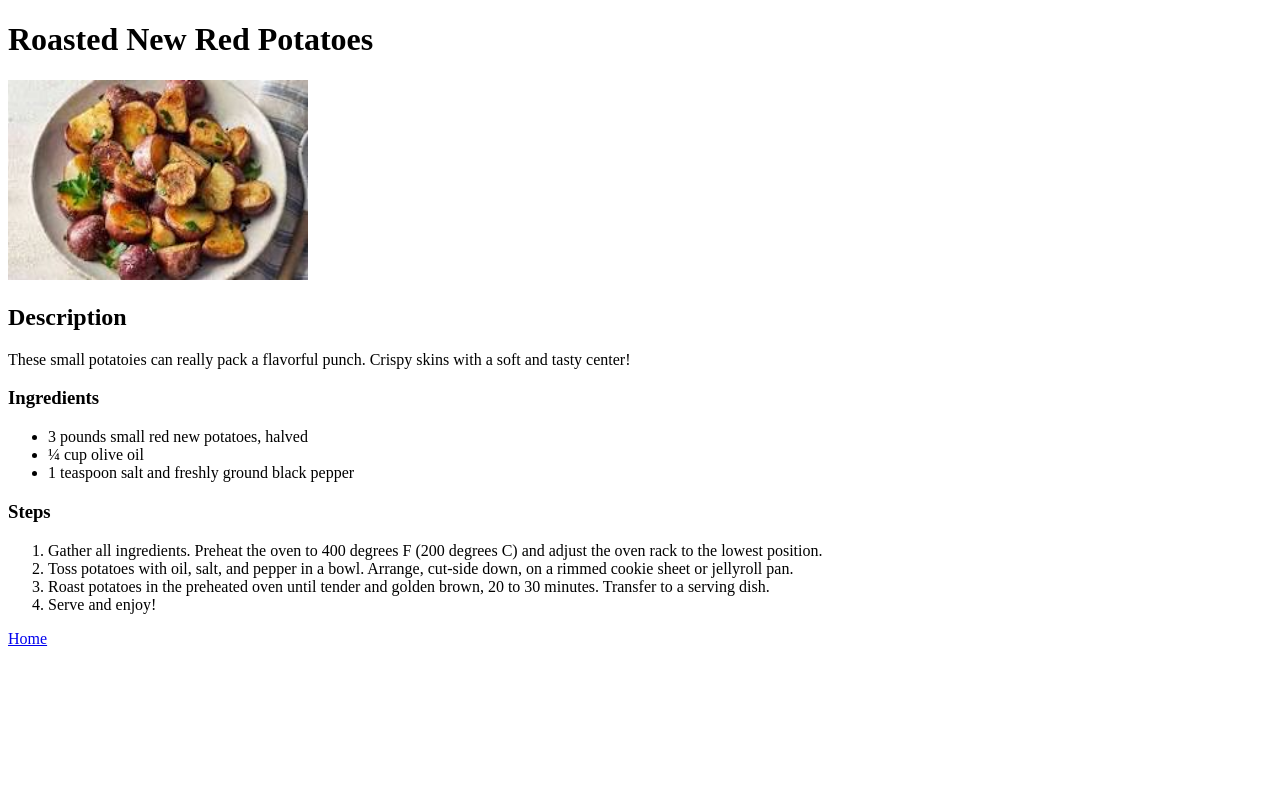
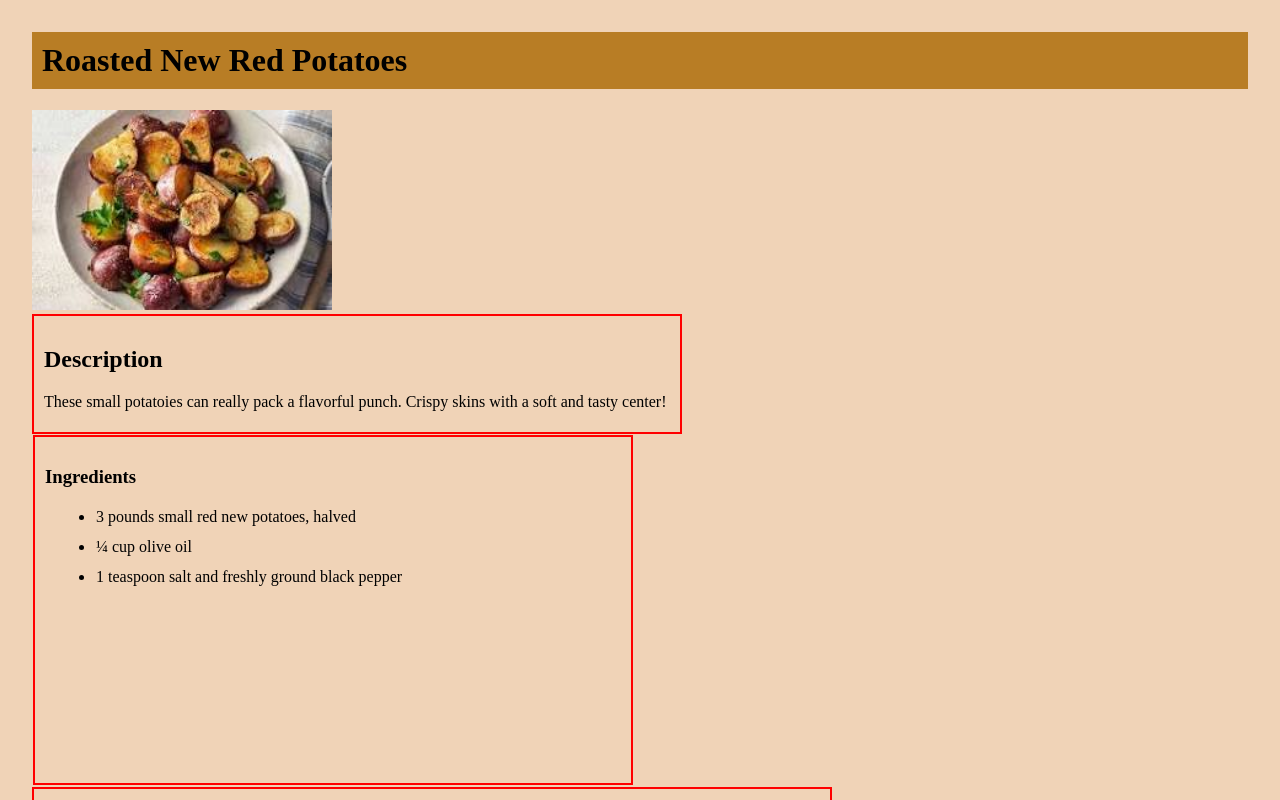
Before and after one commit to elefler1/odin-recipes, a plain HTML site: page recipes/roasted-potatoes/roasted-potatoes.html in a window 1280 px wide. Shown: the top 800 px of the page. Drawn offline with Linux system fonts and the light colour scheme.

Commit message:
Adds CSS styling to Home and recipe pages Added standardized styling to each recipe page. by adding various divs around the larger sections of html code to begin grouping the content on each page.

```diff
--- /dev/null
+++ b/recipes/hot-sauce/style.css
@@ -0,0 +1,48 @@
+body {
+    background: #f0d3b7;
+    box-sizing: border-box;
+    margin: 32px;
+}
+
+*,
+  *::before,
+  *::after {
+    box-sizing: inherit;
+  }
+
+  .title {
+    background-color: #b87d25;
+    padding: 10px;
+
+  }
+
+li {
+    margin: 10px;
+    padding: 1px;
+}
+
+.button {
+    margin: 5px 0;
+    outline: 2px solid red
+}
+
+button {
+    background-color: antiquewhite;
+    margin: 0 500px;
+    padding: 5px;
+}
+
+.ingredients-box {
+    height: 350px;
+    width: 600px;
+    padding: 10px;
+    outline: 2px solid red
+}
+
+.steps-box {
+    height: 500px;
+    width: 800px;
+    margin: 2px 0;
+    padding: 10px;
+    outline: 2px solid red
+}
--- a/recipes/roasted-potatoes.html
+++ b/recipes/roasted-potatoes/roasted-potatoes.html
@@ -4,13 +4,16 @@
     <meta charset="UTF-8">
     <meta name="viewport" content="width=device-width, initial-scale=1.0">
     <title>Roasted New Red Potatoes</title>
+    <link rel="stylesheet" href="style.css">
 </head>
 <body>
-    <h1>Roasted New Red Potatoes</h1>
-    <img src="../images/red-potatoes.jpeg" width="300" height="200">
-    <h2>Description</h2>
+    <h1 class="title">Roasted New Red Potatoes</h1>
+    <img src="../../images/red-potatoes.jpeg" width="300" height="200">
+    <div class="description-box">
+        <h2>Description</h2>
         <p>These small potatoies can really pack a flavorful punch. Crispy skins with a soft and tasty center!</p>
-        <div>
+    </div>
+        <div class="ingredients-box">
             <h3>Ingredients</h3>
                 <ul>
                     <li>3 pounds small red new potatoes, halved</li>
@@ -18,7 +21,7 @@
                     <li>1 teaspoon salt and freshly ground black pepper</li>
                 </ul>
         </div>
-        <div>
+        <div class="steps-box">
             <h3>Steps</h3>
                 <ol>
                     <li>Gather all ingredients. Preheat the oven to 400 degrees F (200 degrees C) and adjust the oven rack to the lowest position.</li>
@@ -27,6 +30,10 @@
                     <li>Serve and enjoy!</li>
                 </ol>
         </div>
-    <a href="../index.html">Home</a>
+    <div class="button">
+        <button>
+            <a href="../../index.html">Home</a>
+        </button>
+    </div>
 </body>
 </html>
--- /dev/null
+++ b/recipes/roasted-potatoes/style.css
@@ -0,0 +1,57 @@
+body {
+    background: #f0d3b7;
+    box-sizing: border-box;
+    margin: 32px;
+}
+
+*,
+  *::before,
+  *::after {
+    box-sizing: inherit;
+  }
+
+  .title {
+    background-color: #b87d25;
+    padding: 10px;
+
+  }
+
+.description-box {
+  height: 120px;
+  width: 650px;
+  border: 2px solid red;
+  margin: 0px;
+  padding: 10px;
+}
+
+li {
+    margin: 10px;
+    padding: 1px;
+}
+
+.button {
+    margin: 5px 0;
+    border: 2px solid red;
+}
+
+button {
+    background-color: antiquewhite;
+    margin: 0 500px;
+    padding: 5px;
+}
+
+.ingredients-box {
+    height: 350px;
+    width: 600px;
+    margin: 1px;
+    padding: 10px;
+    border: 2px solid red;
+}
+
+.steps-box {
+    height: 500px;
+    width: 800px;
+    margin: 2px 0;
+    padding: 10px;
+    border: 2px solid red;
+}
--- /dev/null
+++ b/recipes/tuna-melt/style.css
@@ -0,0 +1,55 @@
+body {
+    background: #f0d3b7;
+    box-sizing: border-box;
+    margin: 32px;
+}
+
+*,
+  *::before,
+  *::after {
+    box-sizing: inherit;
+  }
+
+  .title {
+    background-color: #b87d25;
+    padding: 10px;
+
+  }
+
+  .list-box {
+    background: #e2a446;
+    height: 200px;
+    width: 300px;
+    padding: 10px
+  }
+
+li {
+    margin: 10px;
+    padding: 1px;
+}
+
+.button {
+    margin: 5px 0;
+    outline: 2px solid red
+}
+
+button {
+    background-color: antiquewhite;
+    margin: 0 500px;
+    padding: 5px;
+}
+
+.ingredients-box {
+    height: 350px;
+    width: 600px;
+    padding: 10px;
+    outline: 2px solid red
+}
+
+.steps-box {
+    height: 500px;
+    width: 800px;
+    margin: 2px 0;
+    padding: 10px;
+    outline: 2px solid red
+}
--- /dev/null
+++ b/style.css
@@ -0,0 +1,55 @@
+body {
+    background: #f0d3b7;
+    box-sizing: border-box;
+    margin: 32px;
+}
+
+*,
+  *::before,
+  *::after {
+    box-sizing: inherit;
+  }
+
+  .title {
+    background-color: #b87d25;
+    padding: 10px;
+
+  }
+
+  .list-box {
+    background: #e2a446;
+    height: 200px;
+    width: 300px;
+    padding: 10px
+  }
+
+li {
+    margin: 10px;
+    padding: 1px;
+}
+
+.button {
+    margin: 5px 0;
+    outline: 2px solid red
+}
+
+button {
+    background-color: antiquewhite;
+    margin: 0 500px;
+    padding: 5px;
+}
+
+.ingredients-box {
+    height: 350px;
+    width: 600px;
+    padding: 10px;
+    outline: 2px solid red
+}
+
+.steps-box {
+    height: 500px;
+    width: 800px;
+    margin: 2px 0;
+    padding: 10px;
+    outline: 2px solid red
+}
```
Also changed, not shown: index.html (+6 -5 lines), recipes/hot-sauce/hot-sauce.html (renamed from recipes/hot-sauce.html, +7 -6 lines), recipes/tuna-melt/tuna_melt.html (renamed from recipes/tuna_melt.html, +3 -2 lines).
